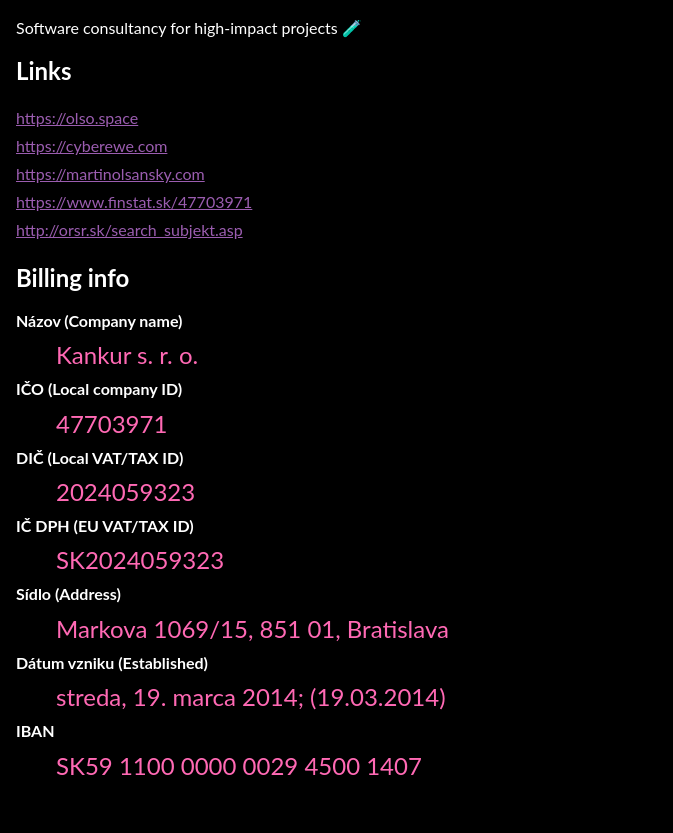
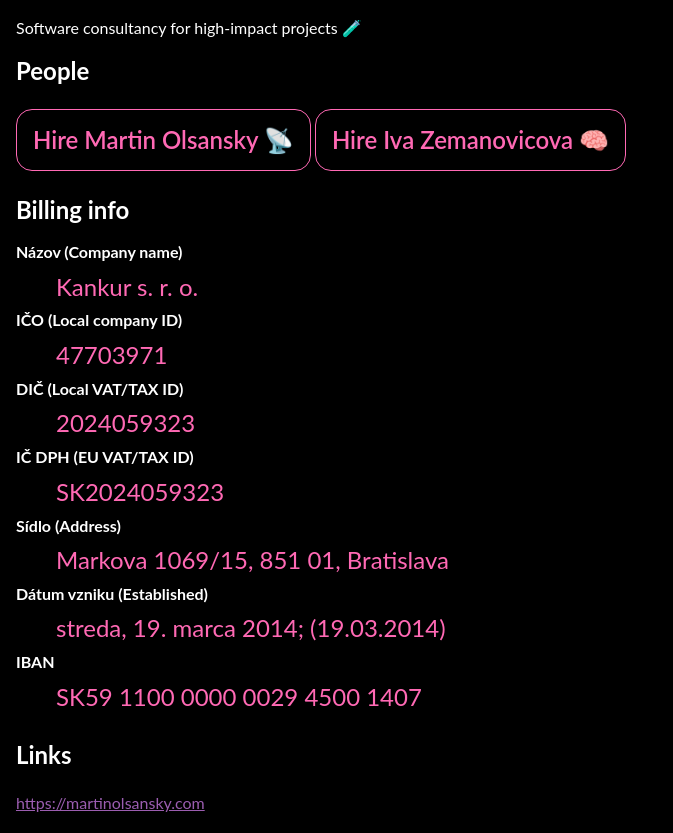
Before and after one commit to olso/kankur.xyz, a website: page index.html in a window 1280 px wide. Shown: the part 61-894 px from the top of the page, without its empty margins (0-673 px from the left). Drawn offline with nearby package versions, Linux system fonts and the light colour scheme.

Commit message:
chore: Worth

```diff
--- a/index.html
+++ b/index.html
@@ -10,6 +10,7 @@
     :root {
       --color-purple: #9b5db0;
       --color-pink: hotpink;
+      --color-pink-hover: rgb(228, 127, 178);
     }
 
     body {
@@ -23,9 +24,24 @@
       color: var(--color-purple);
     }
 
-    a:visited {
+    .button {
+      border: 1px solid var(--color-pink);
+      color: var(--color-pink);
+      border-radius: 1rem;
+      padding: 1rem;
+      display: inline-block;
+      text-decoration: none;
+      font-weight: 600;
+      font-size: 1.5rem;
+    }
+
+    .button:hover {
+      text-decoration: underline;
+    }
+
+    /* a:visited {
       color: rgb(111, 234, 111);
-    }
+    } */
 
     a:hover {
       color: var(--color-pink);
@@ -69,21 +85,10 @@
     <div><a href="https://olso.space" target="_blank">Martin Olsansky</a></div>
   </section> -->
   <section>
-    <h2>Links</h2>
+    <h2>People</h2>
     <div>
-      <a href="https://olso.space" target="_blank">https://olso.space</a>
-    </div>
-    <div>
-      <a href="https://cyberewe.com" target="_blank">https://cyberewe.com</a>
-    </div>
-    <div>
-      <a href="https://martinolsansky.com" target="_blank">https://martinolsansky.com</a>
-    </div>
-    <div>
-      <a href="https://www.finstat.sk/47703971" target="_blank">https://www.finstat.sk/47703971</a>
-    </div>
-    <div>
-      <a href="http://orsr.sk/search_subjekt.asp" target="_blank">http://orsr.sk/search_subjekt.asp</a>
+      <a class="button" href="https://olso.space" target="_blank">Hire Martin Olsansky 📡</a>
+      <a class="button" href="https://www.linkedin.com/in/ivana-zemanovicova/" target="_blank">Hire Iva Zemanovicova 🧠</a>
     </div>
   </section>
   <section>
@@ -105,6 +110,15 @@
       <dd>SK59 1100 0000 0029 4500 1407</dd>
     </dl>
   </section>
+  <!-- <section>
+    <h2>Projects</h2>
+  </section> -->
+  <section>
+    <h2>Links</h2>
+    <div>
+      <a href="https://martinolsansky.com" target="_blank">https://martinolsansky.com</a>
+    </div>
+  </section>
 </body>
 
 </html>
```
